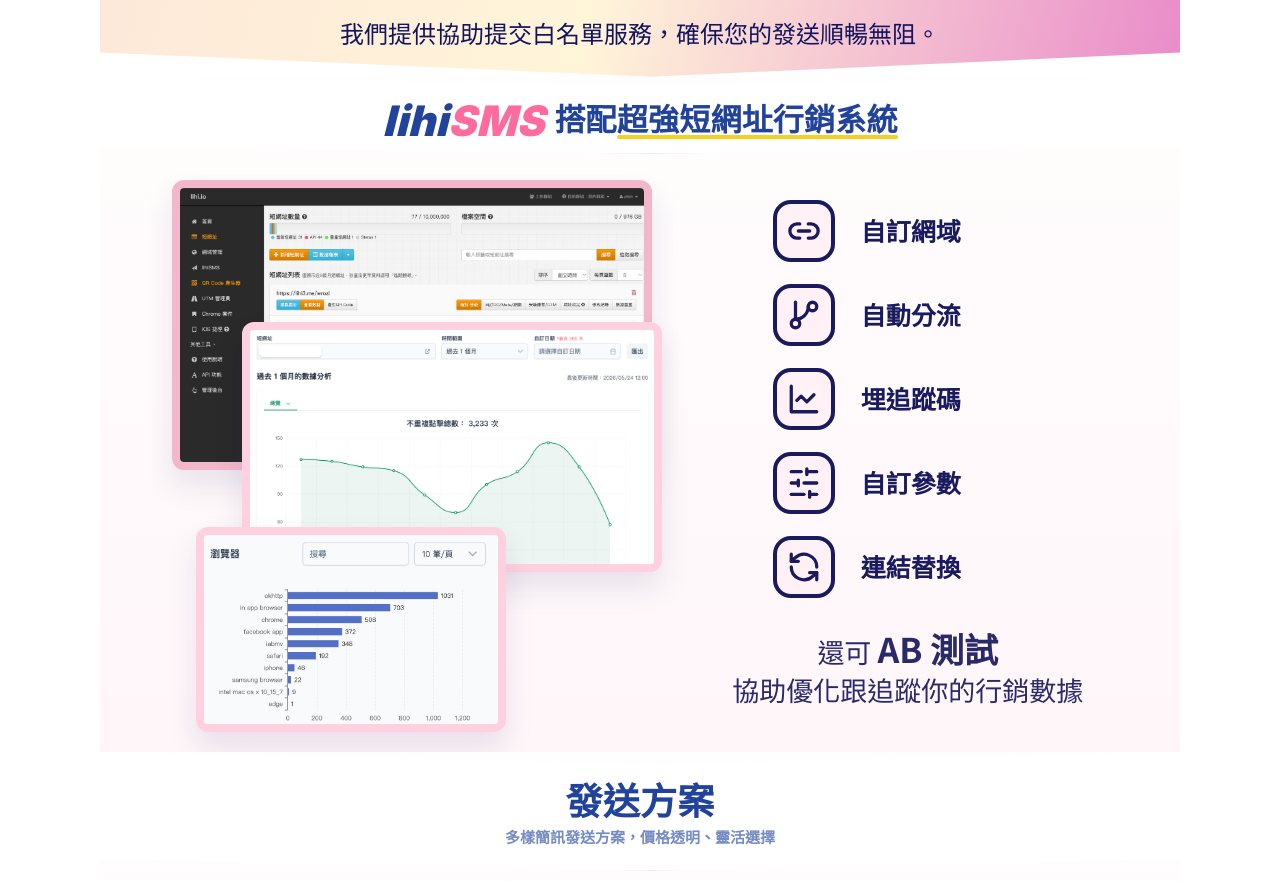
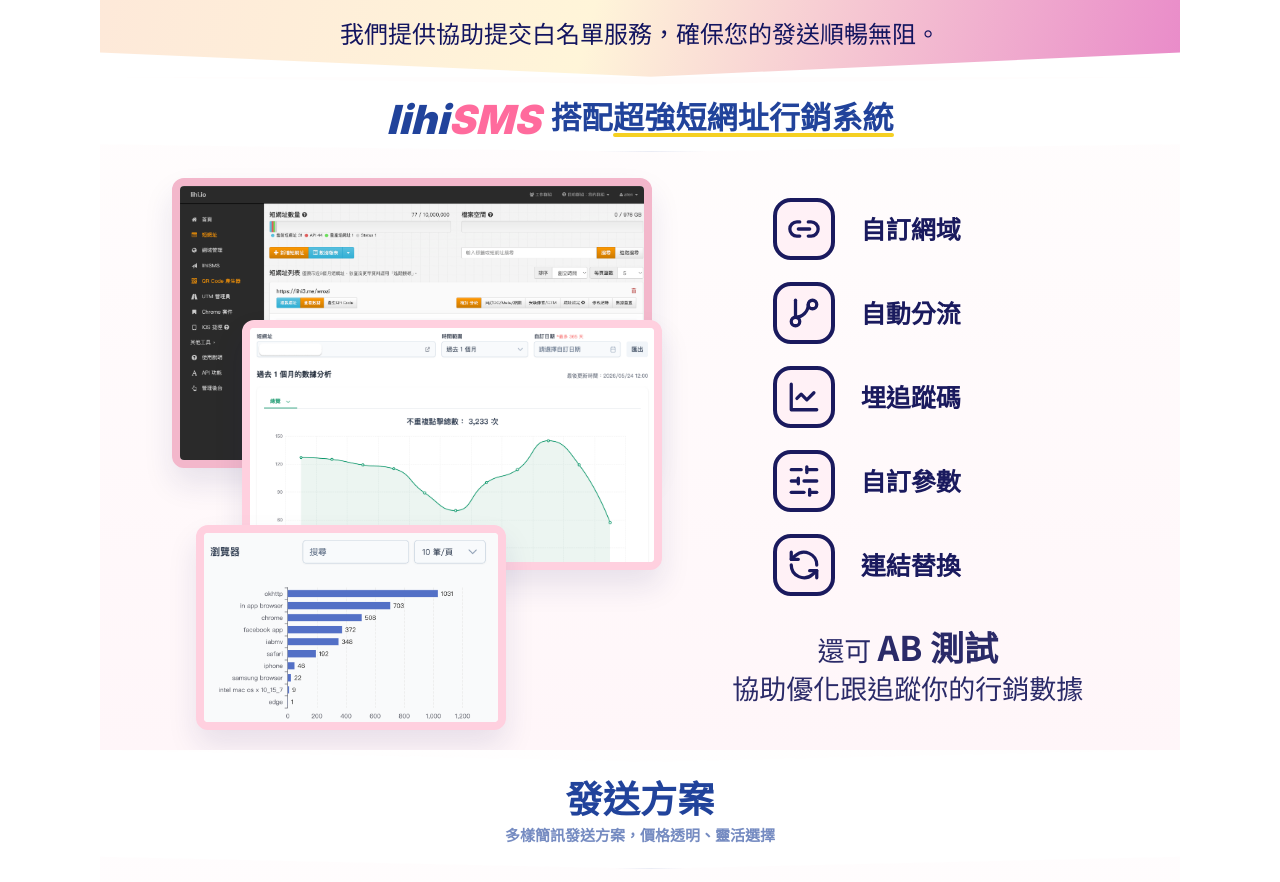
Before and after one commit to JardiniTsai168/lihisms-mirror, a plain HTML site: page preview-brand/index.html in a window 1280 px wide. Shown: the part 1123-2005 px from the top of the page. Drawn offline with Linux system fonts and the light colour scheme.

Commit message:
Reduce preview-brand lihiSMS size

```diff
--- a/preview-brand/index.html
+++ b/preview-brand/index.html
@@ -101,7 +101,7 @@ button{font-family:inherit}
 .shorturl{padding-top:0;padding-bottom:20px;background:linear-gradient(180deg,#fffdfd 0%,#fff6f9 100%)}
 .shorturl .band{margin:0 -72px 18px;padding:18px 72px 16px;background:#fff;border-bottom:1px solid rgba(33,67,155,.12);color:#21439b}
 .shorturl-title{display:flex;align-items:baseline;justify-content:center;flex-wrap:nowrap;gap:10px;margin:0;white-space:nowrap}
-.shorturl-brand{position:relative;top:5px;display:inline-block;font:900 42px/1 'Inter','Noto Sans TC',sans-serif;font-style:italic;letter-spacing:.2px;color:#21439b;text-shadow:none}
+.shorturl-brand{position:relative;top:5px;display:inline-block;font:900 40px/1 'Inter','Noto Sans TC',sans-serif;font-style:italic;letter-spacing:.2px;color:#21439b;text-shadow:none}
 .shorturl-brand span{color:#FF6B9D}
 .shorturl-copy{display:inline-block;font-size:31px;line-height:1;font-weight:900;letter-spacing:.2px;color:#21439b;paint-order:stroke fill;-webkit-text-stroke:0;text-shadow:none}
 .shorturl-accent{position:relative;display:inline-block}
```
